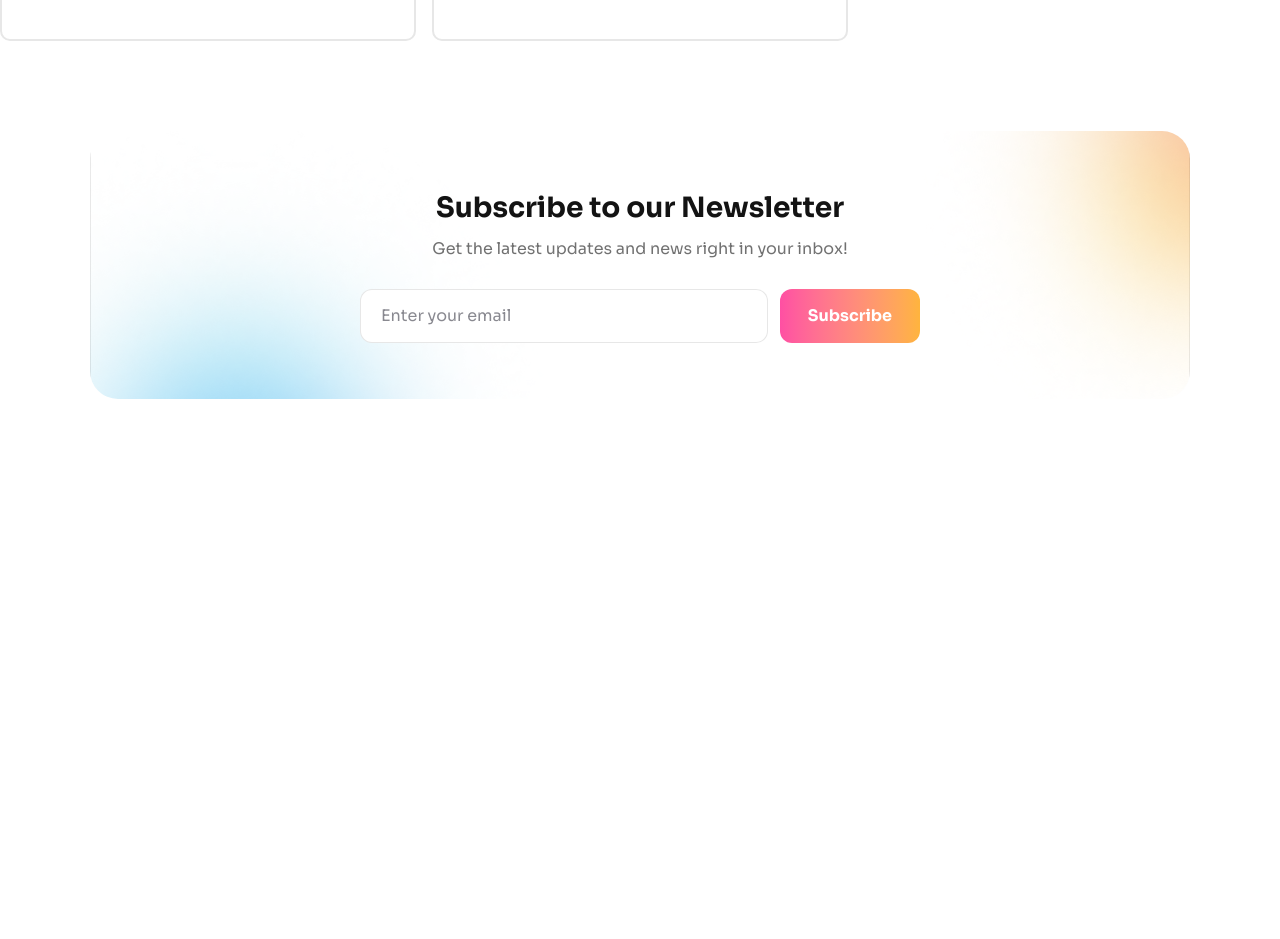
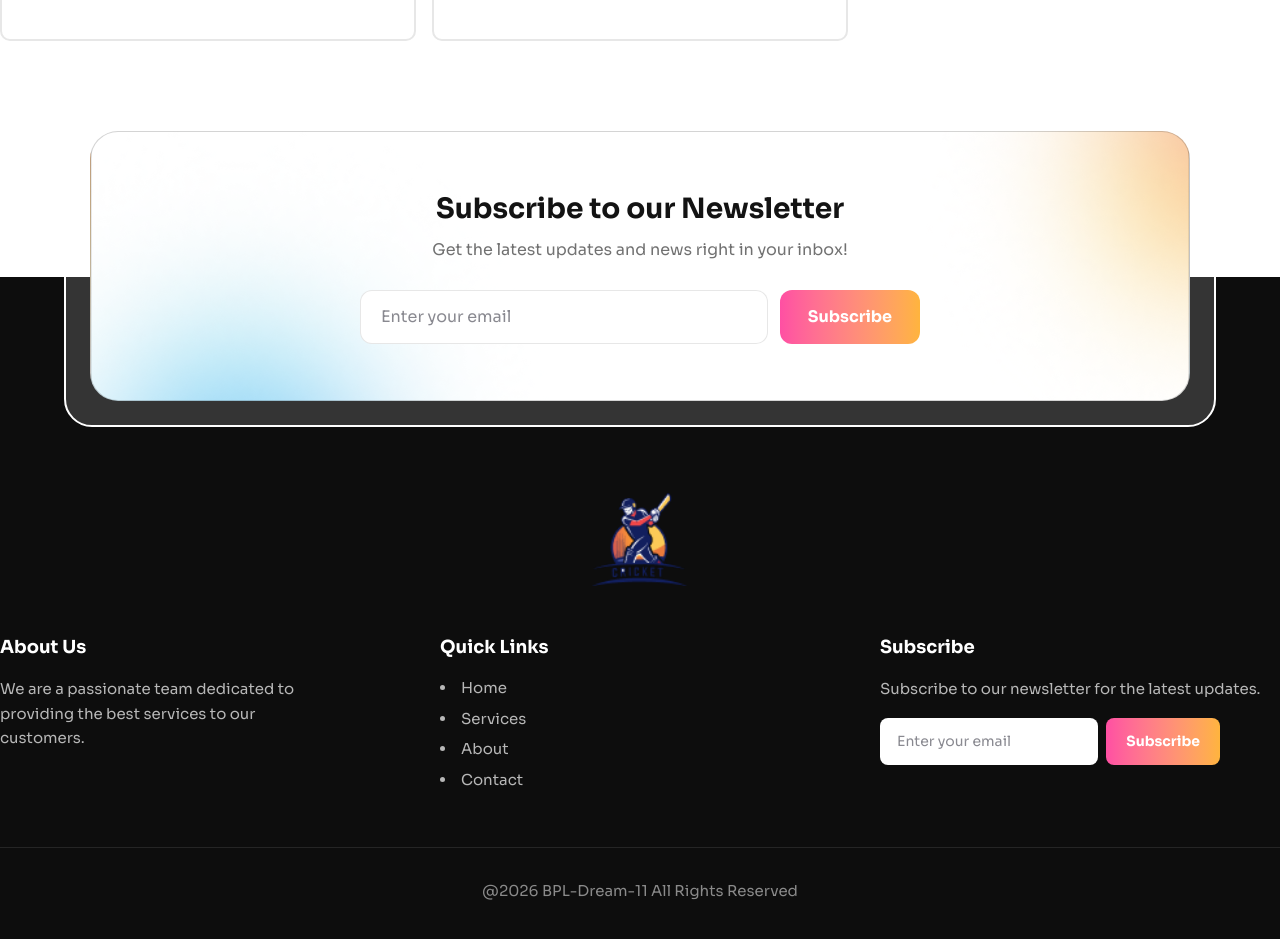
Before and after one commit to sakibhasan077/BPL-dream-11, a React (Vite) app: page / in a window 1280 px wide. Shown: the part 4940-5879 px from the top of the page. Before the commit the page ends 5365 px from the top, so only its background shows below. Built offline with nearby package versions, Linux system fonts and the light colour scheme.

Commit message:
Add Footer component and update App to include it; enhance Newsletter styles

```diff
--- a/src/App.tsx
+++ b/src/App.tsx
@@ -4,6 +4,7 @@ import Navbar from "./component/navbar/Navbar";
 import Players from "./component/players/players";
 import type { PlayerInfoType } from "./type";
 import Newsletter from "./component/newsletter/Newsletter";
+import Footer from "./component/footer/Footer";
 
 // Fetch Data from API
 const getData = async (): Promise<PlayerInfoType[]> => {
@@ -35,6 +36,7 @@ function App() {
       <HeroSection></HeroSection>
       <Players playerData = {playerPromise} choosePlayer = {choosePlayer} setChoosePlayer = {setChoosePlayer} credit = {credit} setCredit = {setCredit}></Players>
       <Newsletter></Newsletter>
+      <Footer></Footer>
     </Suspense>
   );
 }
--- /dev/null
+++ b/src/component/footer/Footer.tsx
@@ -0,0 +1,72 @@
+import Logo from "../../assets/image/logo.png";
+const QUICK_LINKS = ["Home", "Services", "About", "Contact"];
+
+const Footer = () => {
+
+  return (
+    <footer className="relative z-0 bg-[#0D0D0D] py-14 font-sora text-white mt-[-150px]">
+      <div className="container mx-auto px-4 lg:px-0 pt-40">
+        {/* Logo */}
+        <div className="flex justify-center">
+          <img src={Logo} alt="Cricket Logo" className="w-24" />
+        </div>
+
+        {/* Columns */}
+        <div className="mt-12 grid gap-10 md:grid-cols-3">
+          {/* About Us */}
+          <div>
+            <h3 className="text-[18px] font-bold">About Us</h3>
+            <p className="mt-4 max-w-75 text-[15px] leading-relaxed text-[#B7B7B7]">
+              We are a passionate team dedicated to providing the best services
+              to our customers.
+            </p>
+          </div>
+
+          {/* Quick Links */}
+          <div>
+            <h3 className="text-[18px] font-bold">Quick Links</h3>
+            <ul className="mt-4 list-disc list-inside marker:text-[#B7B7B7]">
+              {QUICK_LINKS.map((link) => (
+                <li key={link} className="mb-2 text-[15px] text-[#B7B7B7]">
+                  <a href="#" className="hover:text-white">
+                    {link}
+                  </a>
+                </li>
+              ))}
+            </ul>
+          </div>
+
+          {/* Subscribe */}
+          <div>
+            <h3 className="text-[18px] font-bold">Subscribe</h3>
+            <p className="mt-4 text-[15px] leading-relaxed text-[#B7B7B7]">
+              Subscribe to our newsletter for the latest updates.
+            </p>
+            <form
+              className="mt-4 flex max-w-85 gap-2"
+            >
+              <input
+                type="email"
+                placeholder="Enter your email"
+                className="min-w-0 flex-1 rounded-lg border border-[rgba(255,255,255,0.2)] bg-white px-4 py-3 text-[14px] text-[#131313] placeholder:text-[#898990] outline-none"
+              />
+              <button
+                type="submit"
+                className="rounded-lg bg-gradient-to-r from-[#FF4FA3] to-[#FFB43D] px-5 py-3 text-[14px] font-bold text-white cursor-pointer"
+              >
+                Subscribe
+              </button>
+            </form>
+          </div>
+        </div>
+
+        {/* Copyright */}
+        <p className="mt-12 border-t border-white/10 pt-8 text-center text-[15px] text-[#8A8A8A]">
+          @2026 BPL-Dream-11 All Rights Reserved
+        </p>
+      </div>
+    </footer>
+  );
+};
+
+export default Footer;
--- a/src/component/newsletter/Newsletter.tsx
+++ b/src/component/newsletter/Newsletter.tsx
@@ -1,11 +1,10 @@
-import { useState } from "react";
 import NewsletterShadow from "../../assets/image/newsletterShadow.png";
 
 const Newsletter = () => {
   return (
-    <section className="mt-16 font-sora">
+    <section className="relative z-10 mt-16 font-sora">
       <div className="w-full max-w-6xl mx-auto border-2 border-white rounded-[28px] p-6 bg-[rgba(255,255,255,0.16)] ">
-        <div className="rounded-[28px]  bg-cover bg-center bg-white px-6 py-14 text-center sm:px-10"
+        <div className="rounded-[28px] border border-[rgba(19,19,19,0.18)] bg-cover bg-center bg-white px-6 py-14 text-center sm:px-10"
         style={{
           backgroundImage: `url(${NewsletterShadow})`,
         }}
```
